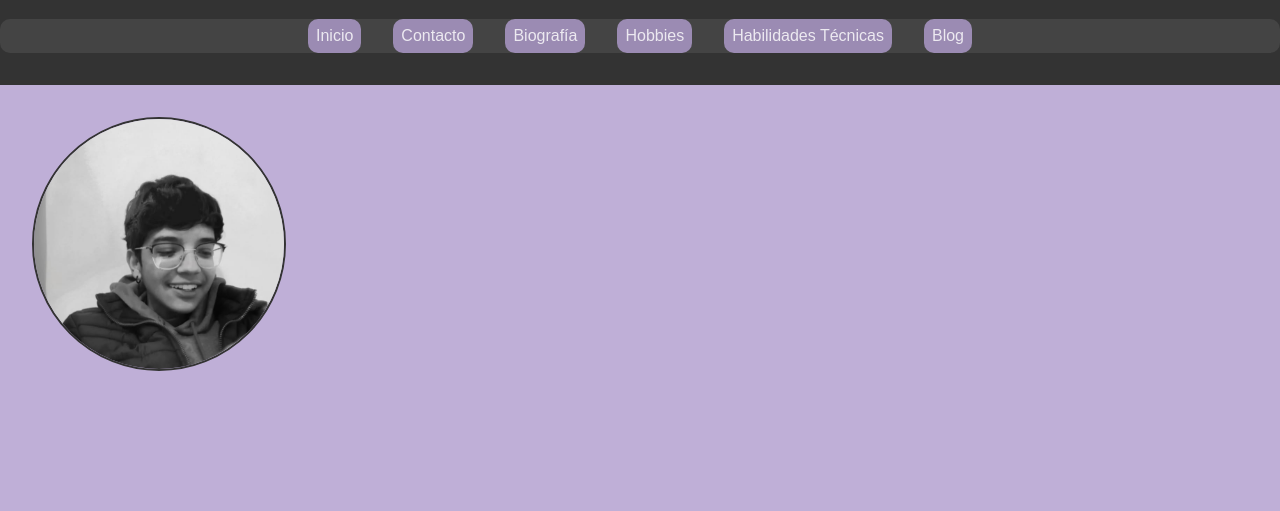
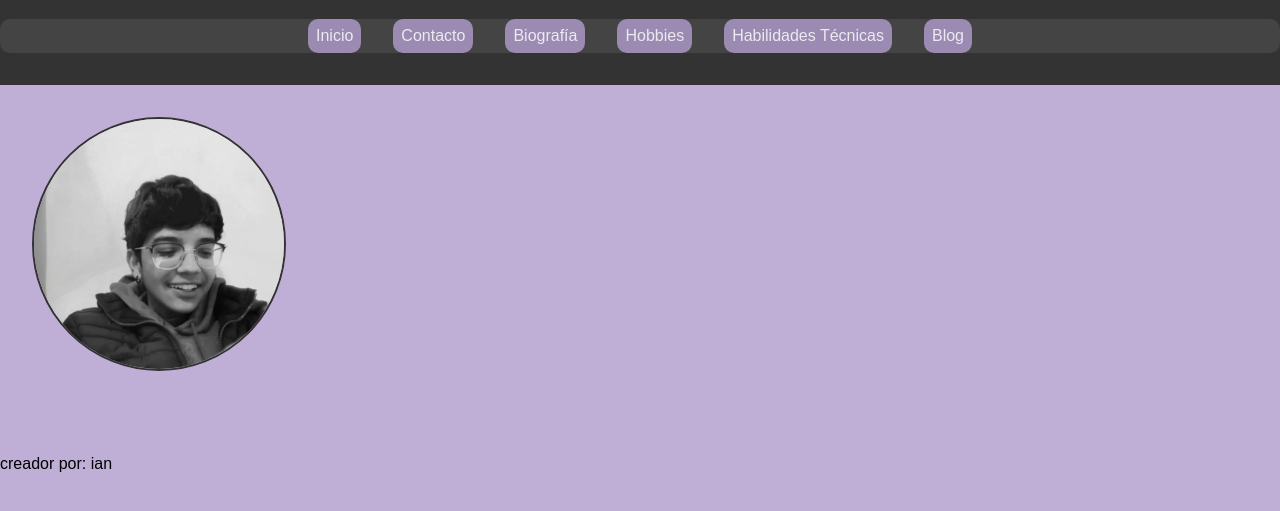
Before and after one commit to Loggerkey/Perfil, a plain HTML site: page Index.html in a window 1280 px wide. Shown: the part 77-588 px from the top of the page. Drawn offline with Linux system fonts and the light colour scheme.

Commit message:
nuevo cambio

```diff
--- a/Index.html
+++ b/Index.html
@@ -24,5 +24,6 @@
             <img src="imagenes/foto.jpg" alt="Foto personal" class="personal-image">
         </section>
     </main>
+    <p>creador por: ian</p>
 </body>
 </html>
```
